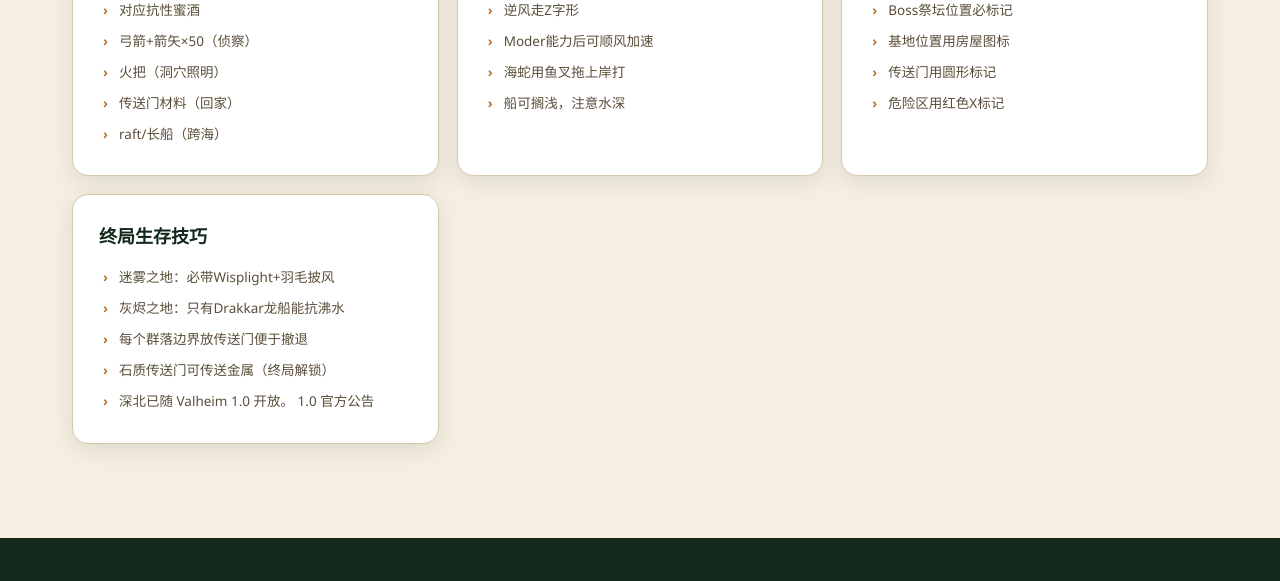
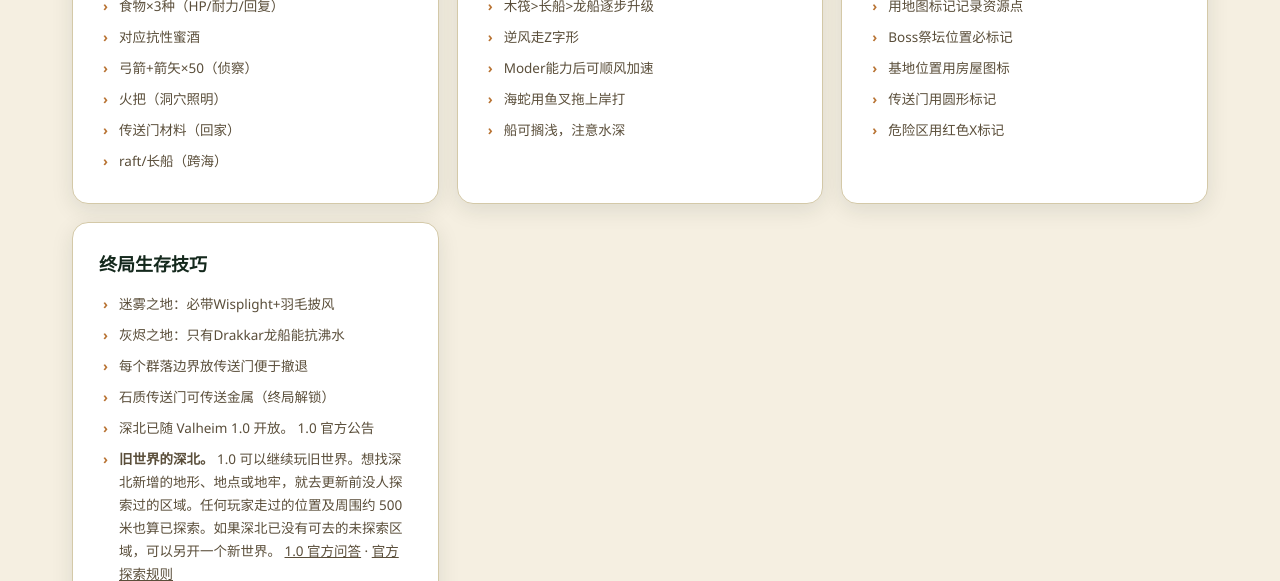
Before and after one commit to yxhtl/valheim-guide, a plain HTML site: page explore.html in a window 1280 px wide. Shown: the part 1658-2239 px from the top of the page. Drawn offline with Linux system fonts and the light colour scheme.

Commit message:
补上旧世界探索深北的双语指引

```diff
--- a/explore.html
+++ b/explore.html
@@ -57,6 +57,7 @@
     <span class="eyebrow" data-en="Biomes">生物群落</span>
     <h2 class="title" data-en="8 Biome Exploration Order">八大生物群落探索顺序 <span class="ver-tag" data-en="Verified 2026.07">数据核对 2026.07</span></h2>
     <p class="subtitle" data-en="The Valheim world is layered by biomes. Each has unique resources, enemies and Bosses — unlock them in order. Source: valheim.fandom.com Wiki">Valheim 世界按生物群落分层，每个群落有独特资源、敌人和Boss，需按顺序解锁。数据来源：valheim.fandom.com Wiki</p>
+    <p><a href="#deep-north-old-world" data-en="Exploring Deep North in an old world?" style="text-decoration:underline;">旧世界怎么去深北？</a></p>
 
     <!-- ===== PROGRESS MAP ===== -->
     <div class="biome-progression">
@@ -221,6 +222,11 @@
         <li data-en="Build portals at biome borders for quick retreat">每个群落边界放传送门便于撤退</li>
         <li data-en="Stone Portals can teleport metals (late game)">石质传送门可传送金属（终局解锁）</li>
         <li><span data-en="Deep North is available in Valheim 1.0.">深北已随 Valheim 1.0 开放。</span> <a href="https://www.valheimgame.com/news/valheim-1-0-has-arrived-/" data-en="Official 1.0 announcement">1.0 官方公告</a></li>
+        <li id="deep-north-old-world">
+          <strong data-en="Deep North in an old world.">旧世界的深北。</strong>
+          <span data-en="You can keep playing your old world in 1.0. To find the new terrain, locations, or dungeons in Deep North, head to areas no player had explored before the update. The area within about 500 metres of any player’s pre-update route also counts as explored. If there’s no unexplored area left to try, start a new world.">1.0 可以继续玩旧世界。想找深北新增的地形、地点或地牢，就去更新前没人探索过的区域。任何玩家走过的位置及周围约 500 米也算已探索。如果深北已没有可去的未探索区域，可以另开一个新世界。</span>
+          <a href="https://www.valheimgame.com/support/valheim-1-0-faq/" data-en="Official 1.0 FAQ" style="text-decoration:underline;">1.0 官方问答</a> · <a href="https://www.valheimgame.com/faq/" data-en="Official exploration rules" style="text-decoration:underline;">官方探索规则</a>
+        </li>
       </ul></div>
     </div>
   </div>
```
